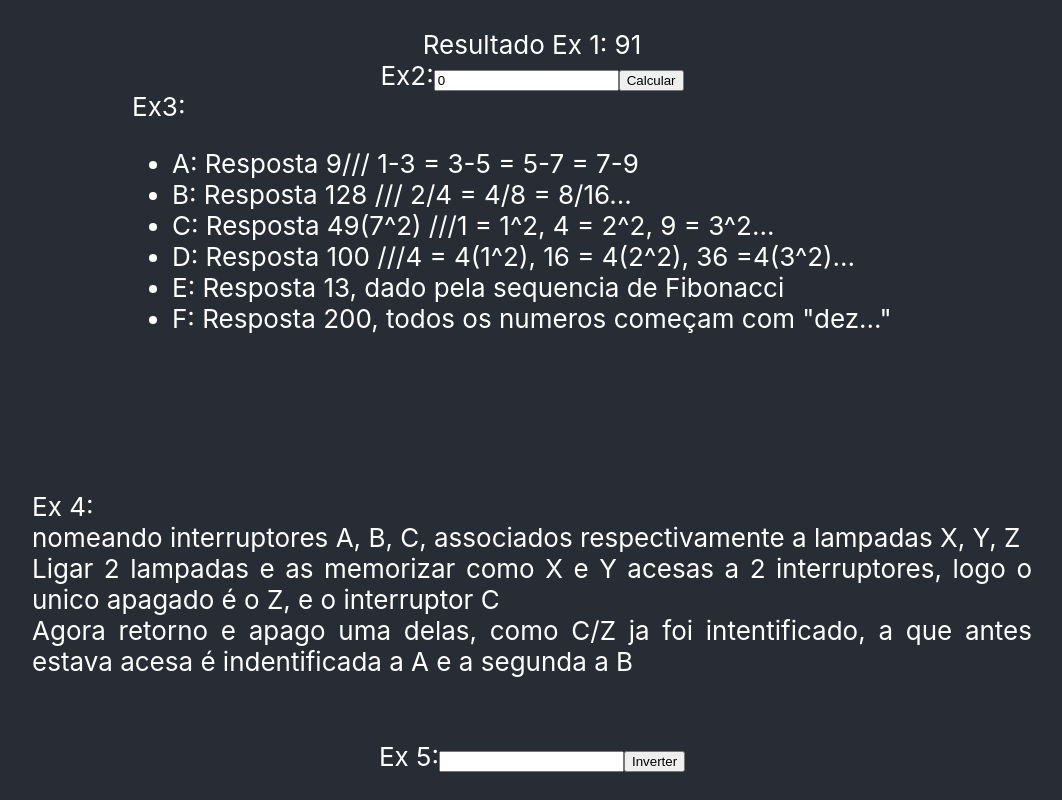
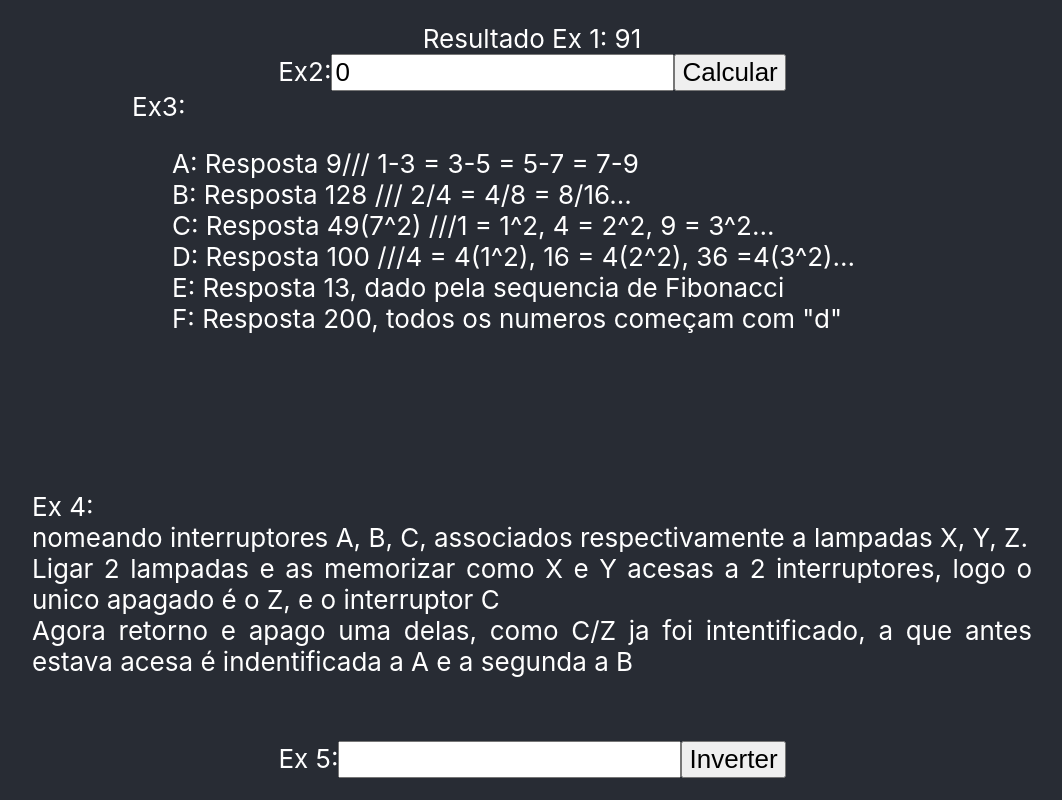
Before and after one commit to Saviolbn/estagio-ribeirao-preto, a React (Create React App) app: page / in a window 1280 px wide. Shown: the whole page, without its empty margins (108-1170 px from the left). Built offline with nearby package versions, Linux system fonts and the light colour scheme.

Commit message:
Corrigido identação e CSS

```diff
--- a/src/App.css
+++ b/src/App.css
@@ -1,5 +1,6 @@
 .App {
   text-align: center;
+  font-size: calc(10px + 2vmin);
 }
 
 .App-logo {
@@ -11,6 +12,13 @@
   .App-logo {
     animation: App-logo-spin infinite 20s linear;
   }
+}
+
+input {
+  font-size: calc(10px + 2vmin);
+}
+button {
+  font-size: calc(10px + 2vmin);
 }
 
 .App-header {
@@ -36,3 +44,7 @@
     transform: rotate(360deg);
   }
 }
+
+ul {
+  list-style-type: none;
+}
--- a/src/Ex3.js
+++ b/src/Ex3.js
@@ -21,12 +21,12 @@ export const Ex3 = () => {
         <div style={{width: 800, height:400,textAlign:'justify'}}>
             Ex3:
             <ul>
-            <li>A: Resposta 9/// 1-3 = 3-5 = 5-7 = 7-9</li>
-            <li>B: Resposta 128 /// 2/4 = 4/8 = 8/16...</li>
-            <li>C: Resposta 49(7^2) ///1 = 1^2, 4 = 2^2, 9 = 3^2...</li>
-            <li>D: Resposta 100    ///4 = 4(1^2), 16 = 4(2^2), 36 =4(3^2)...</li>
-            <li>E: Resposta 13, dado pela sequencia de Fibonacci</li>
-            <li>F: Resposta 200, todos os numeros começam com "dez..."</li>
+                <li>A: Resposta 9/// 1-3 = 3-5 = 5-7 = 7-9</li>
+                <li>B: Resposta 128 /// 2/4 = 4/8 = 8/16...</li>
+                <li>C: Resposta 49(7^2) ///1 = 1^2, 4 = 2^2, 9 = 3^2...</li>
+                <li>D: Resposta 100    ///4 = 4(1^2), 16 = 4(2^2), 36 =4(3^2)...</li>
+                <li>E: Resposta 13, dado pela sequencia de Fibonacci</li>
+                <li>F: Resposta 200, todos os numeros começam com "d"</li>
             </ul>
         </div>
     )
--- a/src/Ex4.js
+++ b/src/Ex4.js
@@ -13,10 +13,9 @@ import React from 'react'
 export const Ex4 = () => {
     return (
         <div style={{width: 1000, height:250,textAlign:'justify'}}>
-            Ex 4:<br></br>
-            nomeando interruptores A, B, C, associados respectivamente a lampadas X, Y, Z<br></br>
-            Ligar 2 lampadas e as memorizar como X e Y acesas a 2 interruptores, logo o unico apagado é o Z, e o interruptor C <br></br>
-
+            Ex 4:<br/>
+            nomeando interruptores A, B, C, associados respectivamente a lampadas X, Y, Z.<br/>
+            Ligar 2 lampadas e as memorizar como X e Y acesas a 2 interruptores, logo o unico apagado é o Z, e o interruptor C <br/>
             Agora retorno e apago uma delas, como C/Z ja foi intentificado, a que antes estava acesa é indentificada a A e a segunda a B
             </div>
     )
--- a/src/Ex5.js
+++ b/src/Ex5.js
@@ -7,20 +7,22 @@ export const Ex5 = () => {
     const reverter =(nome) =>{
         const arr =[...nome];
         let emon = "";
-
         while (arr.length) {
             emon = emon + arr.pop()
         }
     return emon
     }
+
     const handleClick = () =>{
         setInputValue(reverter(inputValue))
     }
 
     return (
         <div>Ex 5:
-            <input type='text' value={inputValue} onChange={(event)=>{setInputValue(event.target.value)}}></input>
+            <input type='text' value={inputValue} onChange={(event)=>
+                {setInputValue(event.target.value)}
+            }/>
             <button type='submit' onClick={handleClick}>Inverter</button>
-            </div>
+        </div>
     )
 }
```
